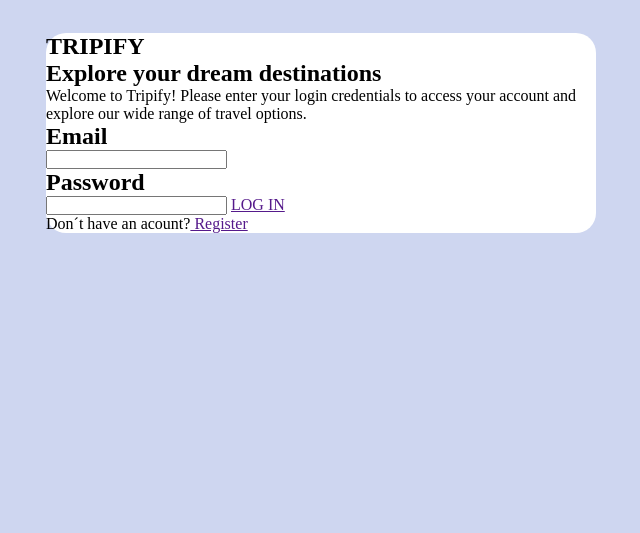
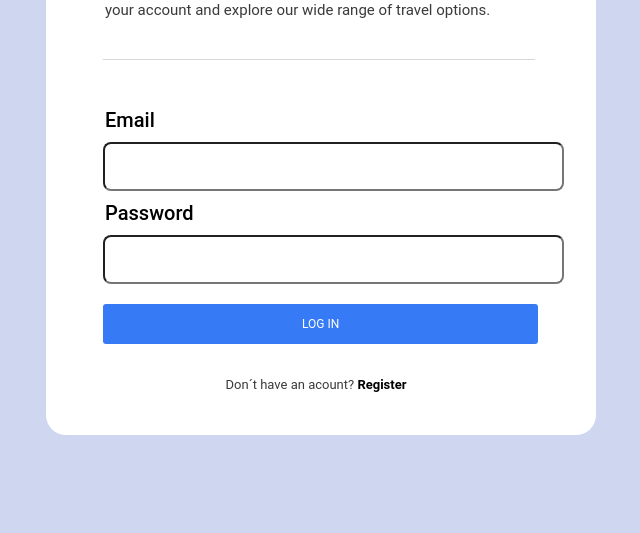
Before and after one commit to FedeVega01/image-based-web-project-login, a plain HTML site: page index.html in a window 1280 px wide. Shown: the part 267-800 px from the top of the page, without its empty margins (319-959 px from the left). Drawn offline with Linux system fonts and the light colour scheme.

Commit message:
se aplicaron propiedades css a titulos y botones

```diff
--- a/css/style.css
+++ b/css/style.css
@@ -17,3 +17,91 @@ body{
     border-radius: 20px;
     width: 550px;
 }
+
+.contenedor{
+    display: flex;
+    align-items: end;
+    width: 500px;
+    padding: 16px 20px;
+}
+
+.div{
+    width: 10px;
+}
+
+.t1{
+    text-align: center;
+    padding-bottom: 40px;
+    font-family: "Roboto", sans-serif;
+    font-size: 60px;
+    font-weight: 1000;
+}
+
+.t2{
+    padding: 0 57px;
+    font-family: "Roboto", sans-serif;
+    font-size: 30px;
+}
+
+.t3{
+    padding-top: 5px;
+    padding-bottom: 5px;
+    padding-left: 59px;
+    padding-right: 60px;
+    font-family: "Roboto", sans-serif;
+    font-size: 15px;
+    color: rgb(58, 58, 58);
+}
+
+.te, .tp{
+      padding: 10px 39px;
+      font-family: "Roboto", sans-serif;
+      font-size: 20px;
+      font-weight: 500;
+}
+
+.tf{
+    text-align: center;
+    margin-top: 45px;
+    font-family: "Roboto", sans-serif;
+    font-size: 13px;
+    color: rgb(58, 58, 58);
+    padding-bottom: 27px;
+}
+
+.email{
+    padding: 15px 140px;
+    margin-left: 37px;
+    border-radius: 8px;
+}
+
+.pass{
+    margin-bottom: 30px;
+    padding: 15px 140px;
+    margin-left: 37px;
+    border-radius: 8px;
+}
+
+.buttom{
+    text-decoration: none;
+    background-color: rgb(54, 123, 245);
+    color: white;
+    border-radius: 3px;
+    padding: 13px 199px ;
+    margin-left: 37px;
+    font-family: "Roboto", sans-serif;
+    font-size: 12px;
+}
+
+.reg{
+    text-decoration: none;
+    color: black;
+    font-weight: 700;
+    font-family: "Roboto", sans-serif;
+}
+
+.raya{
+    padding: 20px;
+    color: rgb(208, 208, 212);
+    margin-left: 37px;
+}
--- a/index.html
+++ b/index.html
@@ -11,18 +11,18 @@
     <main>
         <section class="fondo">
 
-                <h1>TRIPIFY</h1>
-                <h2>Explore your dream destinations</h2>
-                <p>Welcome to Tripify! Please enter your login credentials to access your account and explore our wide range of travel options.</p>
-
-            <section>
+                <h1 class="t1">TRIPIFY</h1>
+                <h2 class="t2">Explore your dream destinations</h2>
+                <p class="t3">Welcome to Tripify! Please enter your login credentials to access your account and explore our wide range of travel options.</p>
+                <p class="raya">______________________________________________________</p>
+            <section class="contenedor">
                 <div>
-                    <h2>Email</h2>
+                    <h2 class="te">Email</h2>
                     <input class="email" type="email">
-                    <h2 >Password</h2>
+                    <h2 class="tp">Password</h2>
                     <input class="pass" type="password">
-                    <a href="">LOG IN</a>
-                    <p>Don´t have an acount?<a href=""> Register</a></p>
+                    <a class="buttom" href="">LOG IN</a>
+                    <p class="tf">Don´t have an acount?<a class="reg" href=""> Register</a></p>
                 </div>
             </section>
 
```
